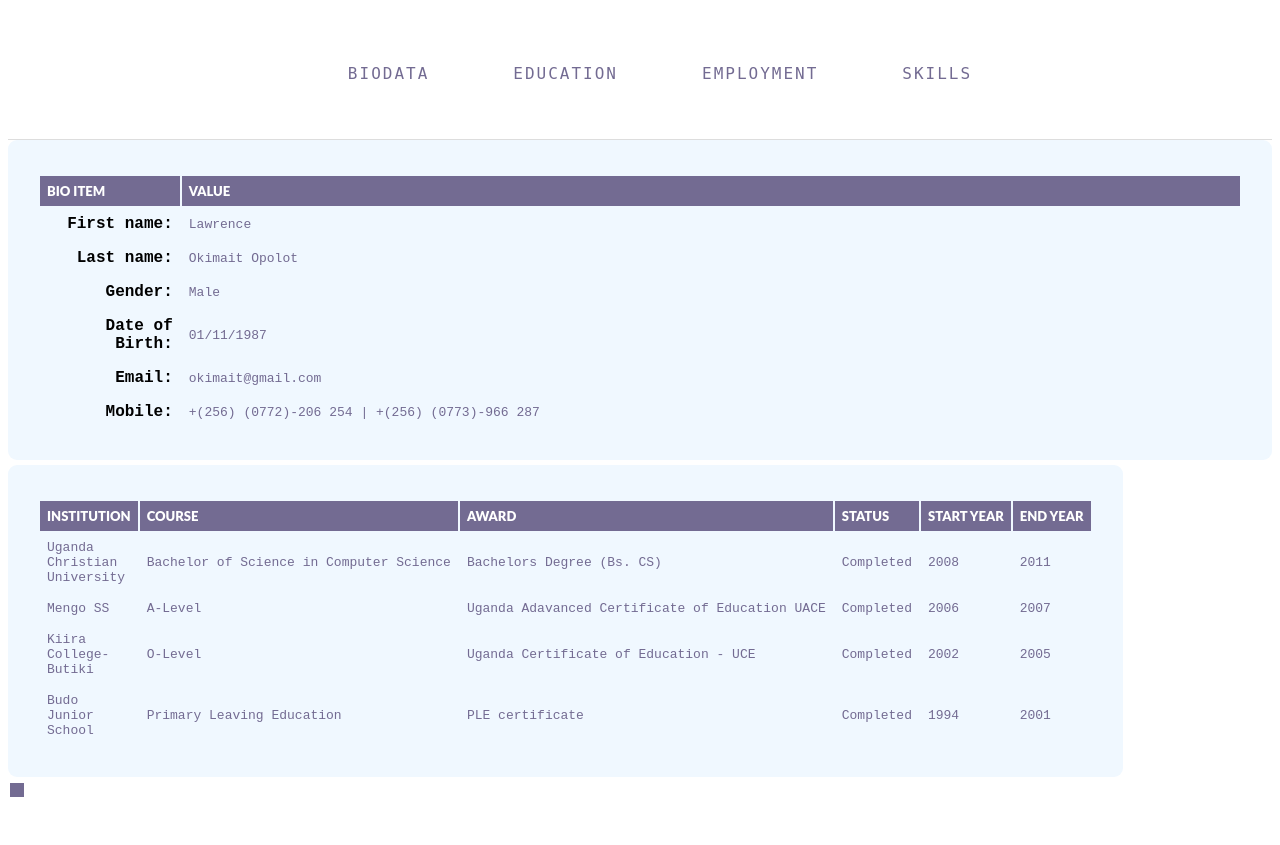
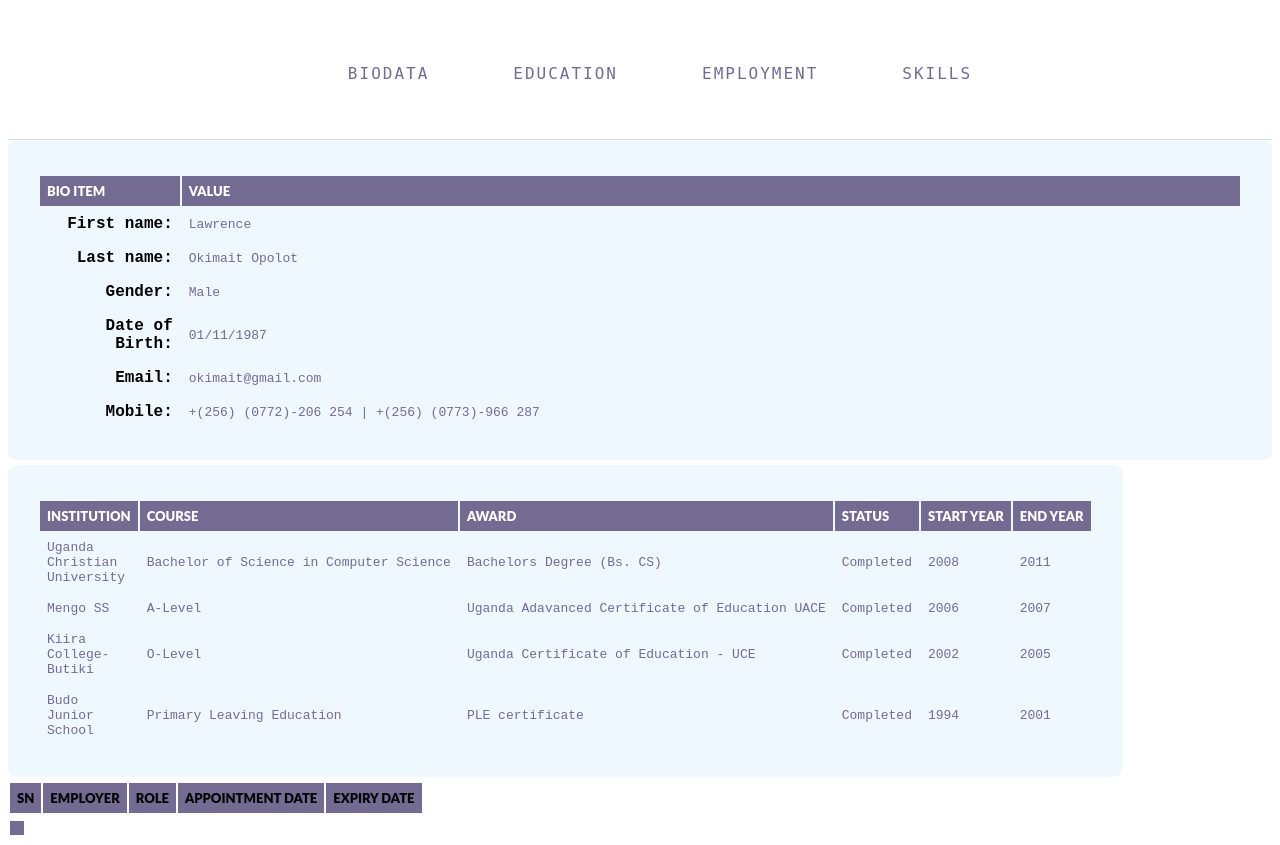
Before and after one commit to okimait/aboutme, a plain HTML site: page index.html in a window 1280 px wide. Before the commit the page ends 807 px from the top, so only its background shows below. Drawn offline with Linux system fonts and the light colour scheme.

Commit message:
Update index.html
added employment record

```diff
--- a/index.html
+++ b/index.html
@@ -110,6 +110,21 @@
         </tr>
       </tbody>
     </table>
+    <section>
+      <table>
+        <thead>
+          <th>
+            <tr>
+              <td>SN</td>
+              <td>Employer</td>
+              <td>Role</td>
+              <td>Appointment date</td>
+              <td>Expiry Date</td>
+            </tr>
+          </th>
+        </thead>
+      </table>
+    </section>
   </section>
 <section>
   <table>
```
